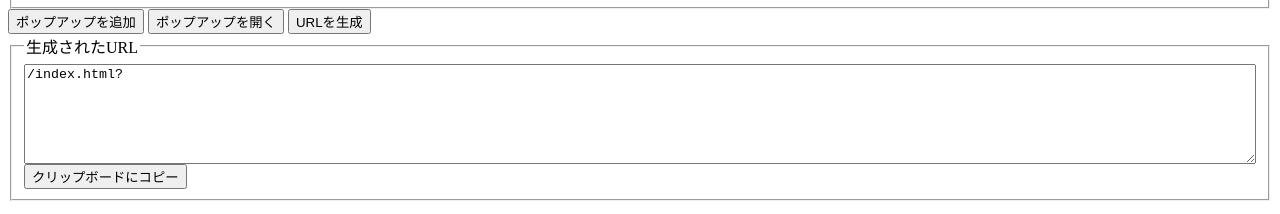
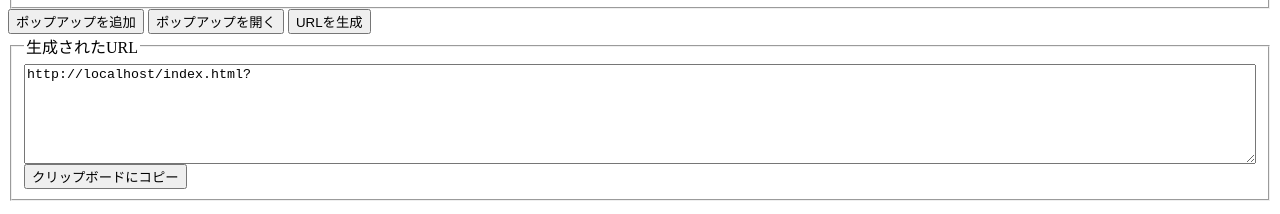
Before and after one commit to ilolio/popup_launcher, a plain HTML site: page index.html in a window 1280 px wide. Both pictures are taken after a click on the button "URLを生成". Shown: the part 254-468 px from the top of the page. Drawn offline with Linux system fonts and the light colour scheme.

Commit message:
URL生成時のベースURLを修正

```diff
--- a/index.html
+++ b/index.html
@@ -163,7 +163,7 @@ function generateURL() {
 
     queryString = queryString.slice(0, -1); // 最後の&を削除
 
-    const baseUrl = window.location.pathname;
+    const baseUrl = window.location.origin + window.location.pathname;
     const fullUrl = `${baseUrl}?${queryString}`;
 
     const container = document.getElementById('generated-url-container');
```
